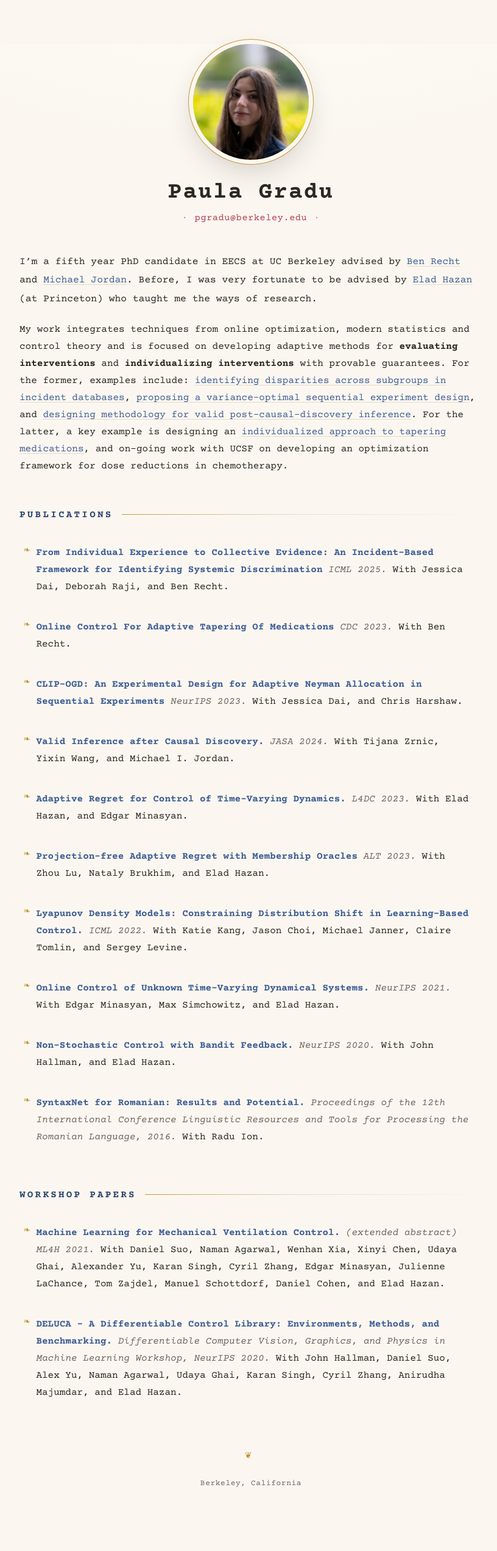
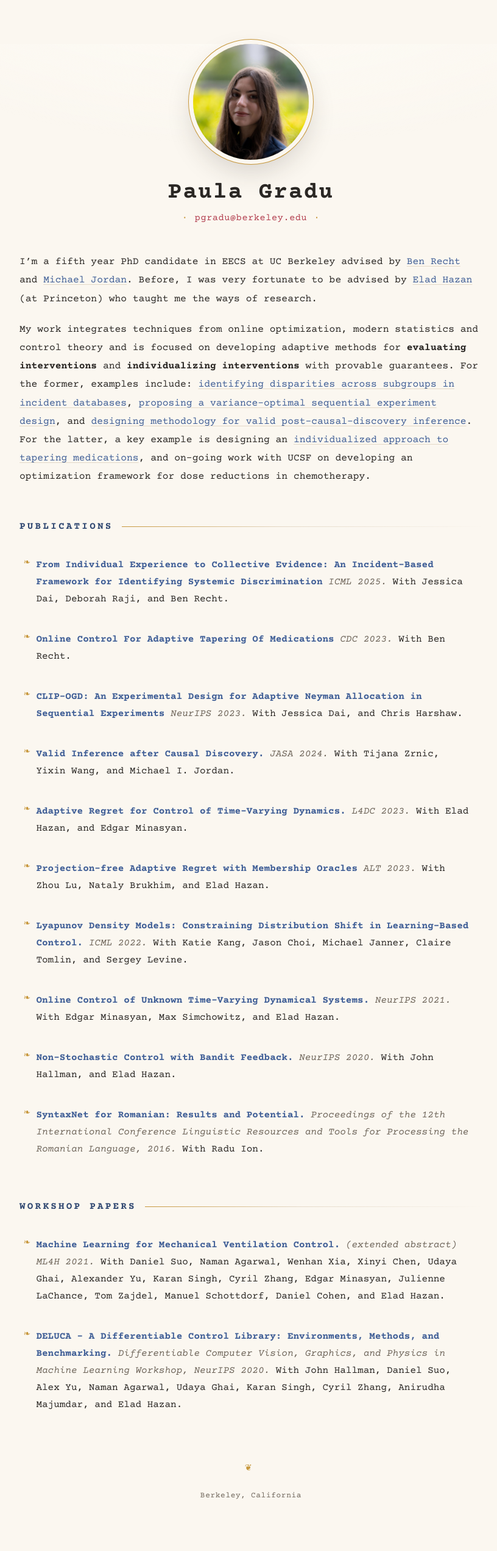
Before and after one commit to paula-gradu/paula-gradu.github.io, a Jekyll site: the page built from index.md, in a window 1280 px wide. Shown: the whole page at 61% size, without its empty margins (228-1044 px from the left). Built offline with Jekyll 4.4.1, drawn with Linux system fonts in a browser that asks for light colours; our own code applies the rules of GitHub Pages for plain Markdown files.

Commit message:
Apply lead sizing to both bio paragraphs
Co-Authored-By: Claude Opus 5 <noreply@anthropic.com>

```diff
--- a/_layouts/default.html
+++ b/_layouts/default.html
@@ -114,7 +114,8 @@
 
   /* ---------- text ---------- */
   p{margin:0 0 1.25rem;}
-  .sheet > p:nth-of-type(2){
+  /* every paragraph after the contact line is bio prose (there are two) */
+  .sheet > p:nth-of-type(n+2){
     font-size:1.02rem;
     line-height:1.85;
   }
```
